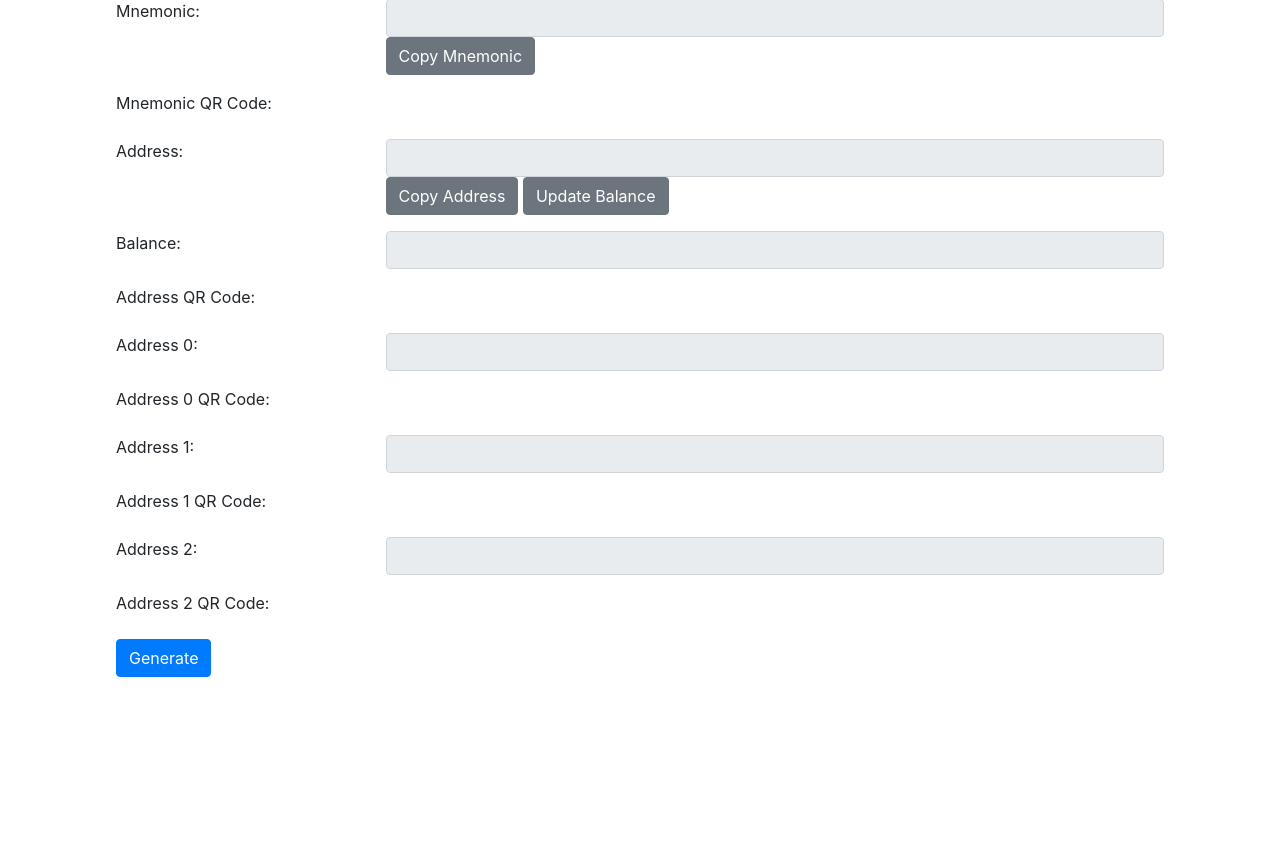
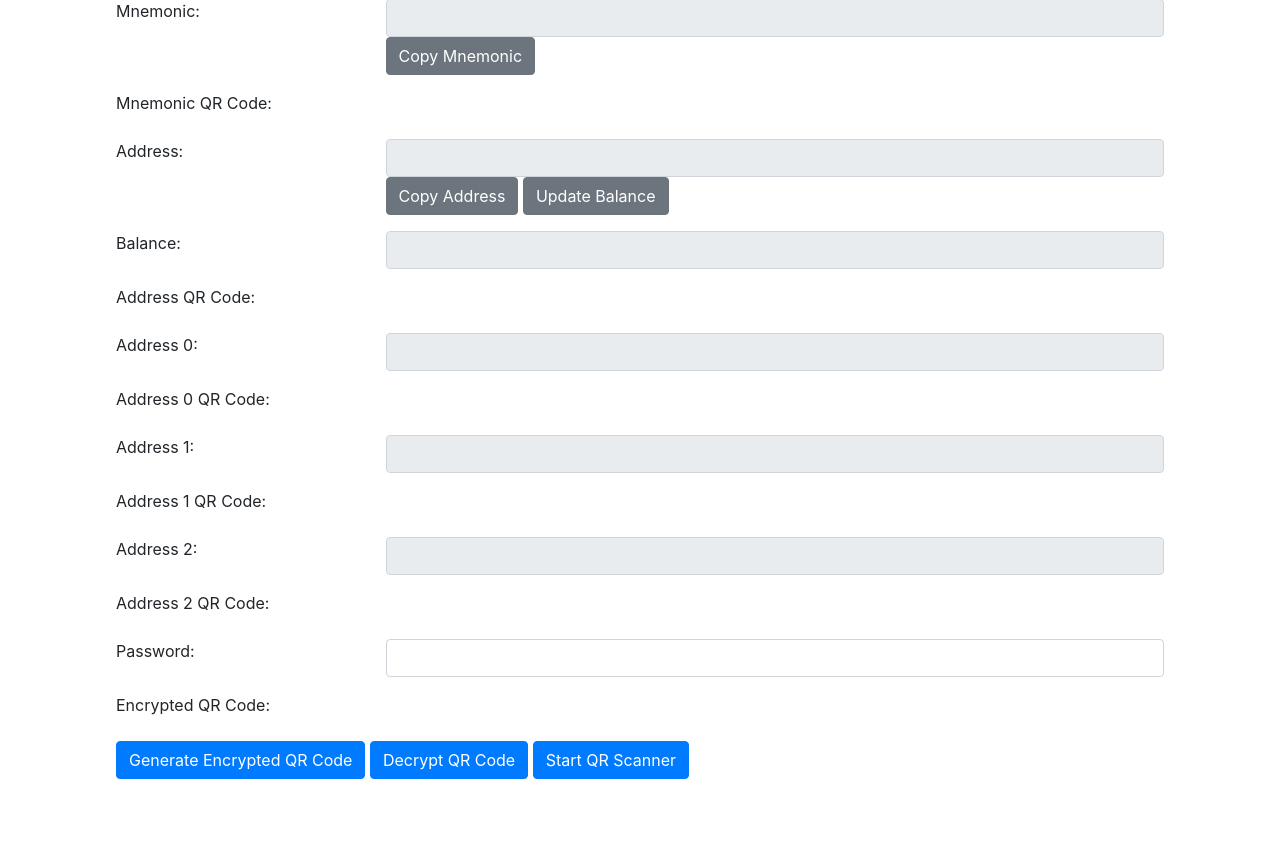
Before and after one commit to BeechatNetworkSystemsLtd/bitcoinseedtoqr, a Flask app: page / in a window 1280 px wide. Shown: the part 765-1612 px from the top of the page. Before the commit the page ends 1442 px from the top, so only its background shows below. Run offline with Flask 2, Linux system fonts and the light colour scheme; some libraries are stand-ins or nearby versions.

Commit message:
Update index.html

```diff
--- a/app/templates/index.html
+++ b/app/templates/index.html
@@ -114,7 +114,40 @@
             </div>
         </div>
 
-        <button type="button" id="generate" class="btn btn-primary">Generate</button>
+        <div class="form-group row">
+            <label for="password" class="col-sm-3">Password:</label>
+            <div class="col-sm-9">
+                <input type="password" id="password" class="form-control">
+            </div>
+        </div>
+
+        <div class="form-group row">
+            <label for="encrypted-qr" class="col-sm-3">Encrypted QR Code:</label>
+            <div class="col-sm-9">
+                <div class="canvas-container">
+                    <canvas id="encrypted-qr"></canvas>
+                </div>
+            </div>
+        </div>
+
+        <input type="hidden" id="ciphertext">
+        <input type="hidden" id="scanned-ciphertext">
+
+        <div class="form-group row">
+            <div class="col-sm-12">
+                <button type="button" id="generate" class="btn btn-primary">Generate Encrypted QR Code</button>
+                <button type="button" id="decrypt" class="btn btn-primary">Decrypt QR Code</button>
+                <button type="button" id="start-scanner" class="btn btn-primary">Start QR Scanner</button>
+            </div>
+        </div>
+
+        <div class="form-group row">
+            <div class="col-sm-12">
+                <div id="scanner"></div>
+                <p id="scan-result"></p>
+            </div>
+        </div>
+
     </form>
 </div>
 {% endblock %}
```
